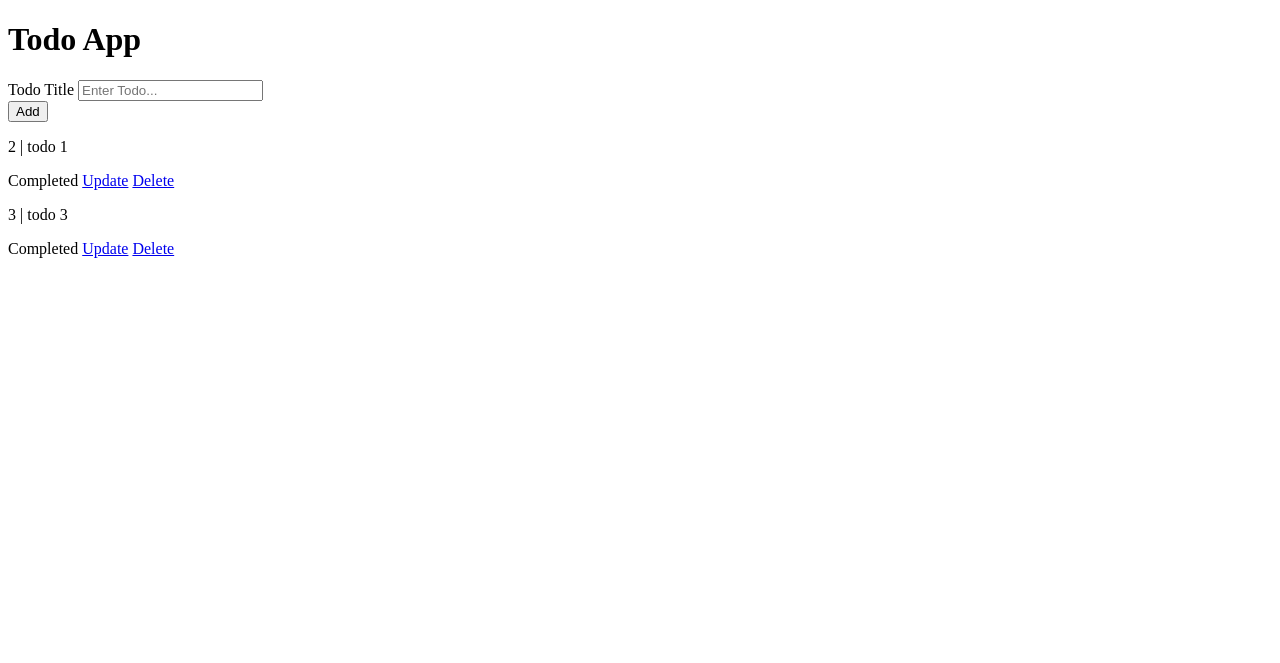
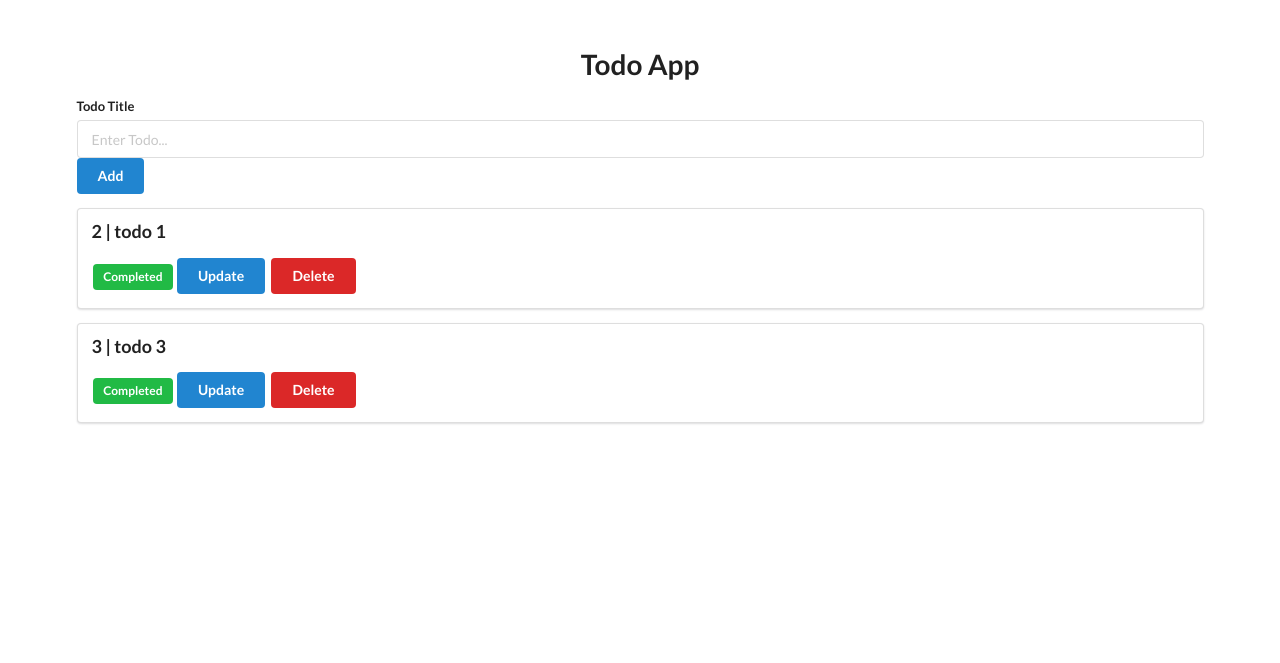
Before and after one commit to naverazafar/todo-list, a Flask app: page / in a window 1280 px wide. Shown: the top 663 px of the page. Before the commit the page ends 258 px from the top, so only its background shows below. Run offline with Flask 3, Linux system fonts and the light colour scheme; data comes from the database, SQL or seed files in the repository; both versions use the stored data as it was after the commit; some libraries are stand-ins or nearby versions.

Commit message:
changed ui

```diff
--- a/templates/base.html
+++ b/templates/base.html
@@ -4,34 +4,39 @@
     <meta charset="UTF-8">
     <meta name="viewport" content="width=device-width, initial-scale=1.0">
     <title>todo app</title>
+    <link rel="stylesheet" href="https://cdn.jsdelivr.net/npm/semantic-ui@2.5.0/dist/semantic.min.css">
+    <script src="https://cdn.jsdelivr.net/npm/semantic-ui@2.5.0/dist/semantic.min.js"></script>
 </head>
 <body>
+    <div style="margin-top: 50px;" class="ui container">
 
-    <h1>Todo App</h1>
+    <h1 class="ui center aligned header">Todo App</h1>
 
-    <form action="/add" method="post">
-        <div>
+    <form class="ui form" action="/add" method="post">
+        <div class="field">
             <label for="title">Todo Title</label>
             <input type="text" name="title" placeholder="Enter Todo...">
             <br>
-            <button type="submit">Add</button>
+            <button class="ui blue button" type="submit">Add</button>
         </div>
     </form>
 
 
     {% for todo in todo_list %}
-        <p> {{ todo.id }} | {{ todo.title }}</p>
+    <div class="ui segment">
+
+        <p class="ui big header"> {{ todo.id }} | {{ todo.title }}</p>
 
         {% if todo.complete == False %}
-            <span>Not Completed</span>
+            <span class="ui gray label">Not Completed</span>
         {% else %}
-            <span>Completed</span>
+            <span class="ui green label">Completed</span>
         {% endif %}
 
-        <a href="/update/{{ todo.id }}">Update</a>
-        <a href="/delete/{{ todo.id }}">Delete</a>
-
+        <a class="ui blue button" href="/update/{{ todo.id }}">Update</a>
+        <a class="ui red button" href="/delete/{{ todo.id }}">Delete</a>
+    </div>
     {% endfor %}
-
+</div>
 </body>
 </html>
```
Also changed, not shown: instance/db.sqlite.
